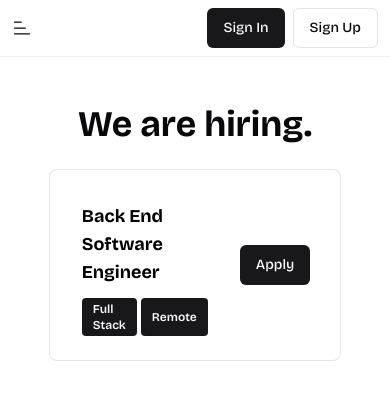
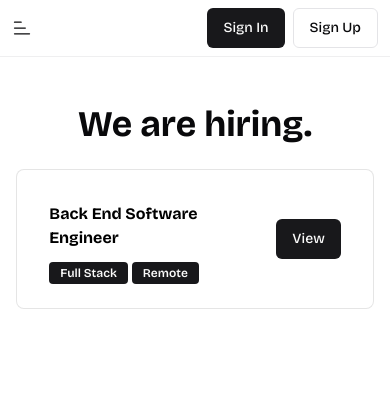
Before and after one commit to ramezj/wearehiring, a Next.js app: page /demo in a window 390 px wide. Shown: the top 400 px of the page. Built offline with nearby package versions, Linux system fonts and the light colour scheme; no server answers; the database is empty.

Commit message:
added some repsonsiveness :D

```diff
--- a/app/[slug]/page.tsx
+++ b/app/[slug]/page.tsx
@@ -43,7 +43,7 @@ export default function Page({ params }: { params: { slug: string }}) {
         </div>
         <center>
             <div className='2xl:w-3/6 lg:w-3/5 w-full h-full'>
-                <div className='w-9/12 flex flex-col justify-between'>
+                <div className='lg:w-9/12 w-11/12 flex flex-col justify-between'>
                     <Job/>
                 </div>
             </div>
--- a/components/Job.tsx
+++ b/components/Job.tsx
@@ -5,9 +5,9 @@ import { Button } from "./ui/button"
 
 export function Job(props:any) {
     return (
-      <div className="w-full flex bg-white border border-black/10 rounded-lg items-center duration-300">
+      <div className="w-full flex bg-white border border-black/10 hover:border-black/30 rounded-lg items-center duration-300">
       <div className="m-8 flex flex-col items-start text-left">
-      <p className='text-lg font-bold text-left text-black dark:text-white'>
+      <p className='sm:text-lg text-md font-bold text-left text-black dark:text-white'>
         Back End Software Engineer
       </p>
       <div className="mt-3 -mb-2 flex gap-1">
@@ -17,7 +17,7 @@ export function Job(props:any) {
       </div>
       <div className="m-8 ml-auto">
       <Button>
-      Apply
+      View
       </Button>
       </div>
       </div>
```
Also changed, not shown: 1 other file (tests, documents, lock files or other folders).
